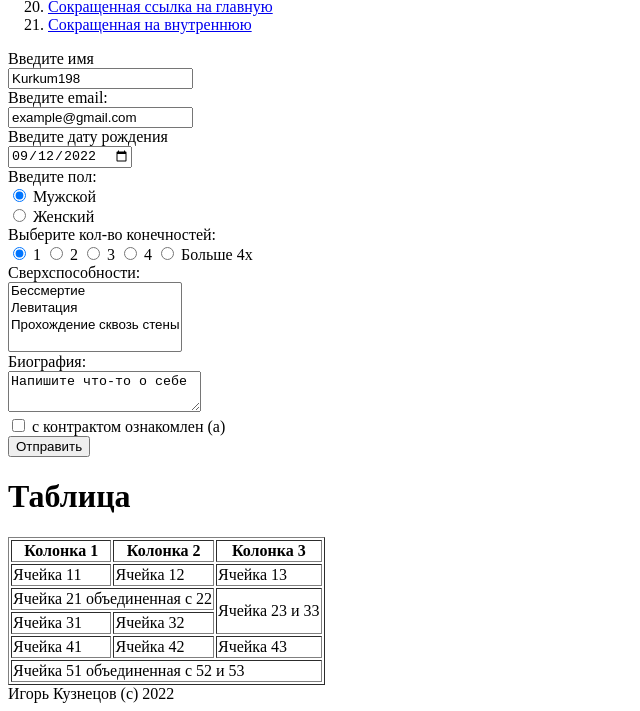
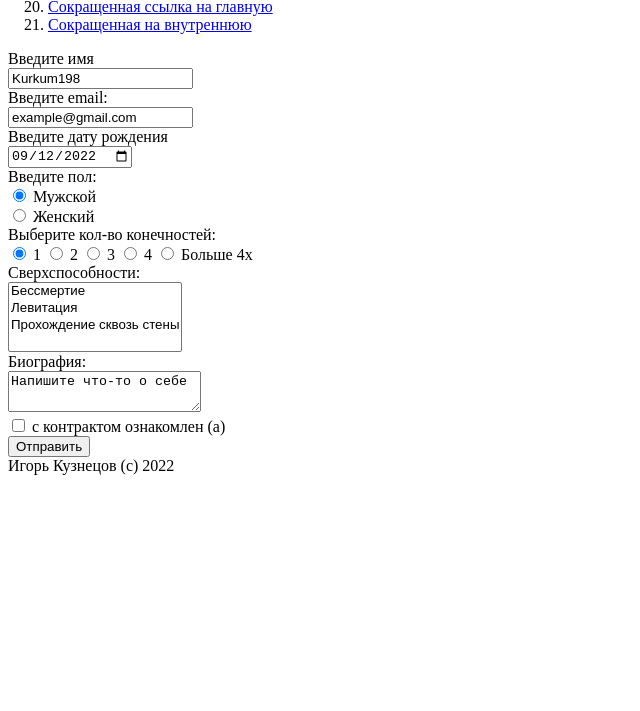
Before and after one commit to Kurkumich/web, a plain HTML site: page front-end/web1/index.html in a window 1280 px wide. Shown: the part 1521-2232 px from the top of the page, without its empty margins (0-640 px from the left). After the commit the page ends 2004 px from the top, so only its background shows below. Drawn offline with Linux system fonts and the light colour scheme.

Commit message:
Update index.html

```diff
--- a/front-end/web1/index.html
+++ b/front-end/web1/index.html
@@ -119,35 +119,7 @@
 
 	    <input type="submit" value="Отправить">
 	</form>
-						  	<h1 id="table">Таблица</h1>
-                <table border = "1">
-                    <tr>
-                        <th>Колонка 1</th>
-                        <th>Колонка 2</th>
-                        <th>Колонка 3</th>
-                    </tr>
-                    <tr class="nechet">
-                        <td>Ячейка 11</td>
-                        <td>Ячейка 12</td>
-                        <td>Ячейка 13</td>
-                    </tr>
-                    <tr>
-                        <td colspan="2">Ячейка 21 объединенная с 22</td>
-                        <td rowspan="2">Ячейка 23 и 33</td>
-                    </tr>
-                    <tr class="nechet">
-                        <td>Ячейка 31</td>
-                        <td>Ячейка 32</td>
-                    </tr>
-                    <tr>
-                        <td>Ячейка 41</td>
-                        <td>Ячейка 42</td>
-                        <td>Ячейка 43</td>
-                    </tr>
-                    <tr class="nechet">
-                        <td colspan="3">Ячейка 51 объединенная с 52 и 53</td>
-                    </tr>
-                </table>
+
 </div>
 <div>
 <footer>Игорь Кузнецов (c)  2022</footer>
```
